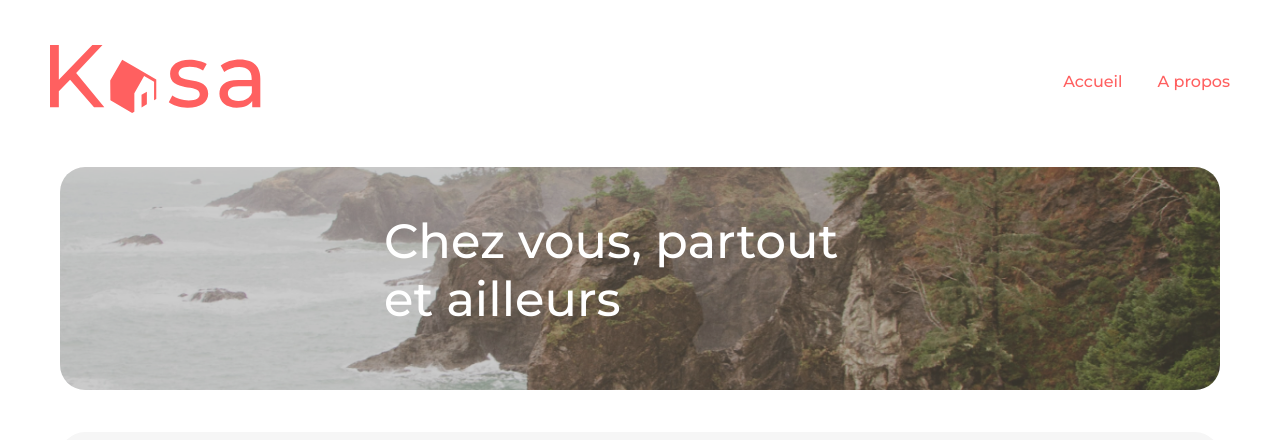
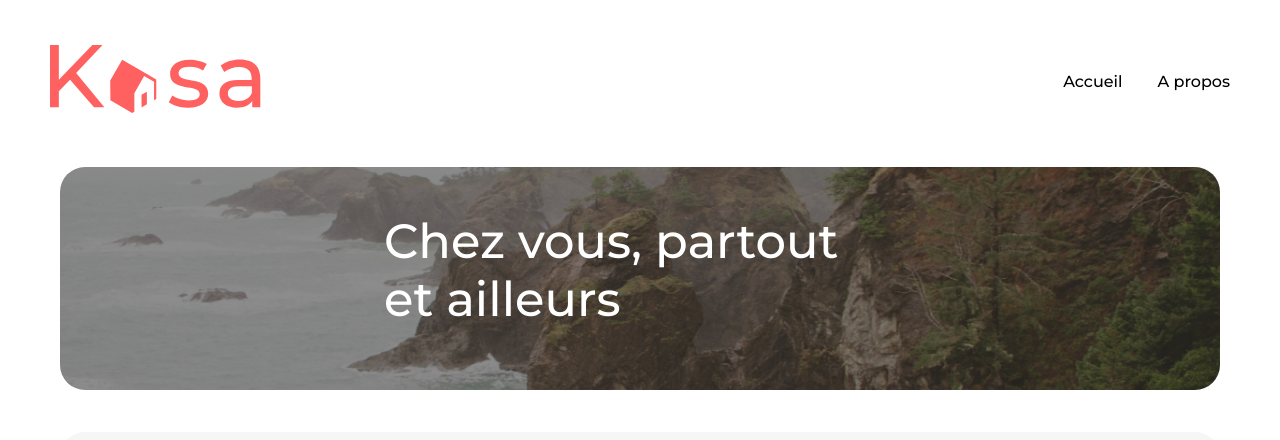
Before and after one commit to Usernamegrv/P8-Kasa, a React (Vite) app: page / in a window 1280 px wide. Shown: the top 440 px of the page. Built offline with nearby package versions, Linux system fonts and the light colour scheme.

Commit message:
color accessibility

```diff
--- a/src/components/appartementEntete/AppartementEntete.scss
+++ b/src/components/appartementEntete/AppartementEntete.scss
@@ -18,6 +18,7 @@
         font-size: 14px;
         font-weight: 400;
         margin-bottom: 10px;
+        color: $footer-background;
     }
     h3 {
         margin: 0;
--- a/src/components/collapse/Collapse.scss
+++ b/src/components/collapse/Collapse.scss
@@ -22,6 +22,7 @@
     }
     .description-contenu {
         background: $couleur-secondaire;
+        color: $footer-background;
         padding: 20px;
         border-radius: 0 0 5px 5px;
         animation: slide-in 0.5s ease-in-out;
--- a/src/layout/banner/Banner.scss
+++ b/src/layout/banner/Banner.scss
@@ -10,7 +10,7 @@
         max-height: 223px;
         border-radius: 25px;
         object-fit: cover;
-        filter: brightness(80%);
+        filter: brightness(55%);
         position: relative;
     }
     h1 {
--- a/src/layout/header/Header.scss
+++ b/src/layout/header/Header.scss
@@ -1,3 +1,5 @@
+@import "../../scss/variables.scss";
+
 .navbar {
     display: flex;
     gap: 35px;
@@ -7,7 +9,7 @@
 
     a {
         text-decoration: none;
-        color: #ff6060;
+        color: $footer-background;
         &:hover {
             text-decoration: underline;
         }
```
